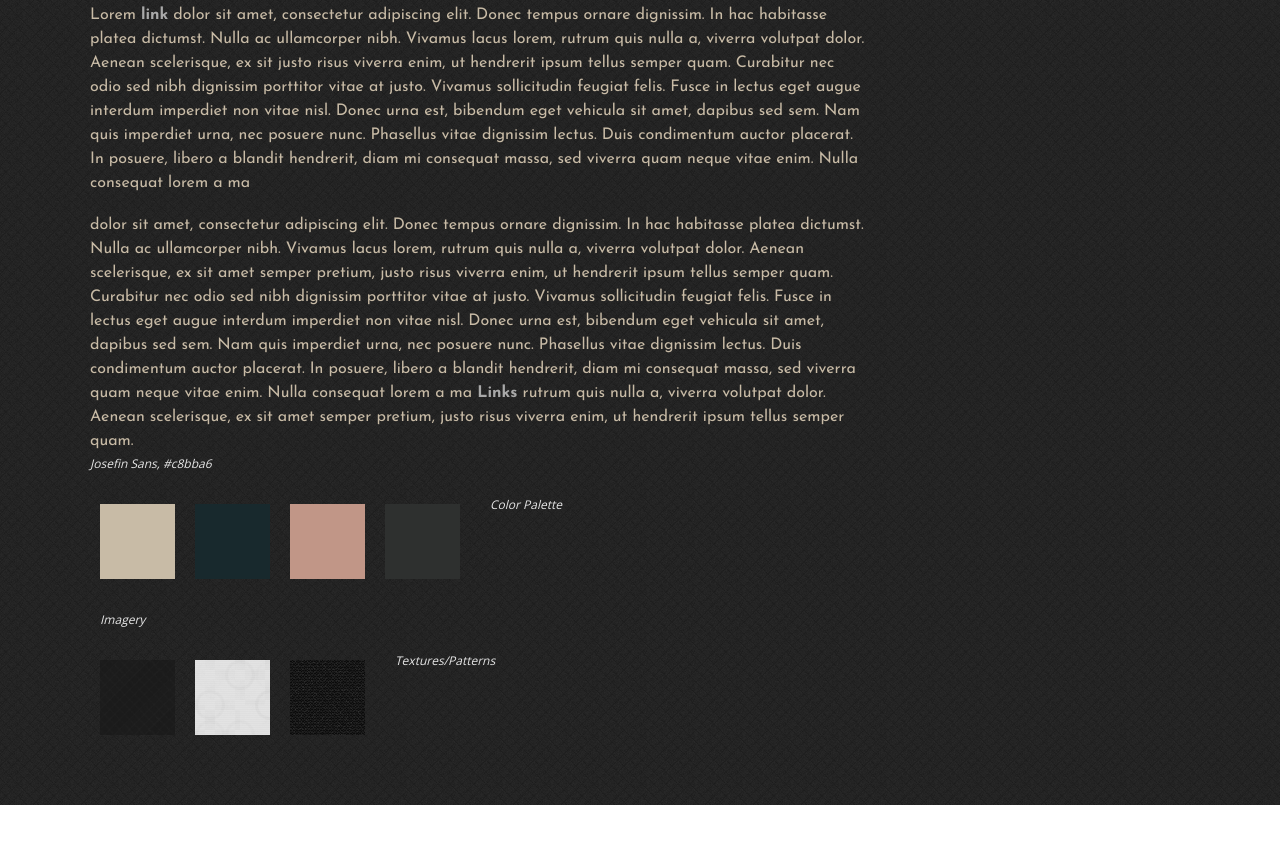
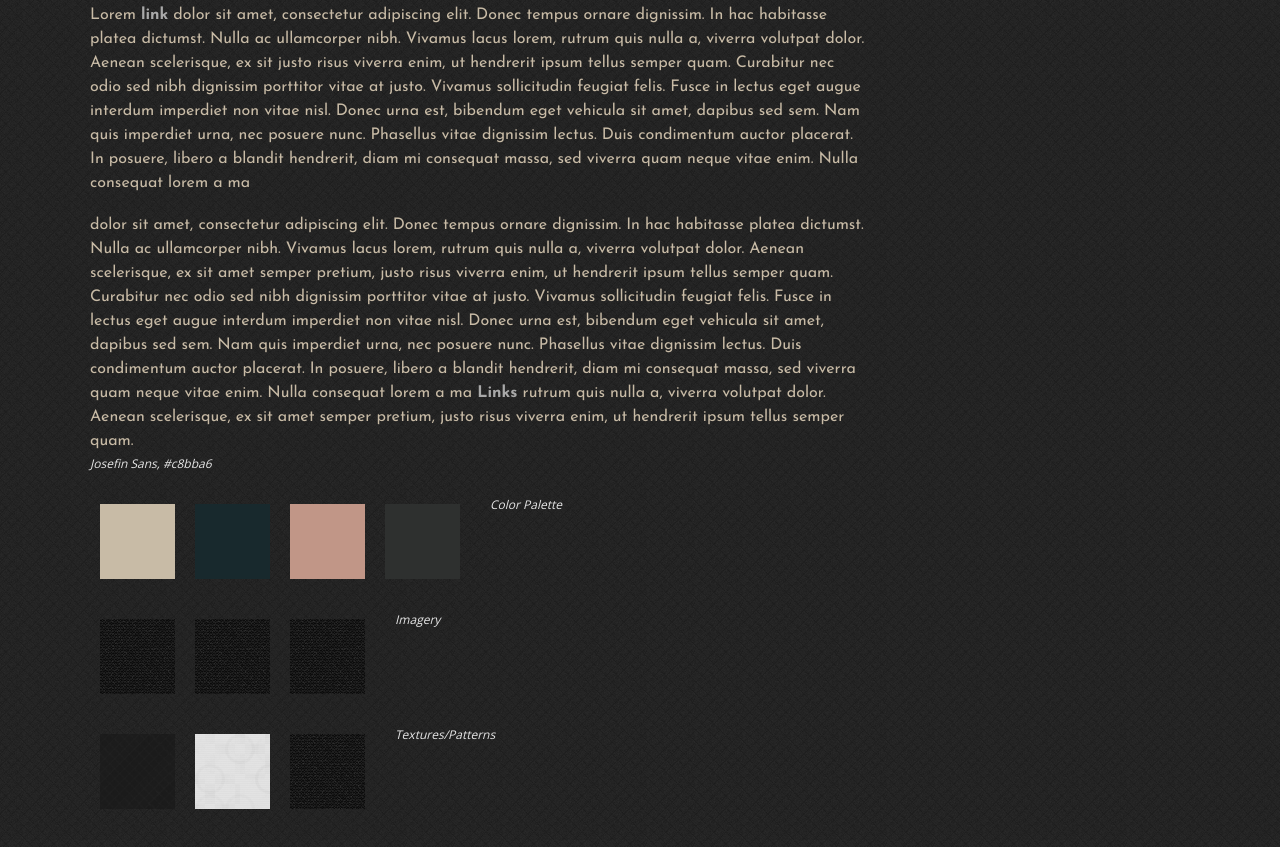
Before and after one commit to cstineyb/p2-roughdraft, a plain HTML site: page style-tile/index.html in a window 1280 px wide. Shown: the part 446-1293 px from the top of the page. Before the commit the page ends 1251 px from the top, so only its background shows below. Drawn offline with nearby package versions, Linux system fonts and the light colour scheme.

Commit message:
add imagery to style-tile
html and css

```diff
--- a/style-tile/css/styles.css
+++ b/style-tile/css/styles.css
@@ -87,7 +87,10 @@ em {
 .color-4,
 .pattern-1,
 .pattern-2,
-.pattern-3 {
+.pattern-3,
+.imagery-1,
+.imagery-2,
+.imagery-3 {
 	float: left;
 	margin: 10px;
 	height: 75px;
@@ -124,6 +127,17 @@ em {
 	background: url("../img/binding_dark.png") repeat;
 }
 
+.imagery-1 {
+	background: url("../img/binding_dark.png") no-repeat;
+}
+
+.imagery-2 {
+	background: url("../img/binding_dark.png") no-repeat;
+}
+
+.imagery-3 {
+	background: url("../img/binding_dark.png") no-repeat;
+}
 /*LINKS*/
 
 
```
